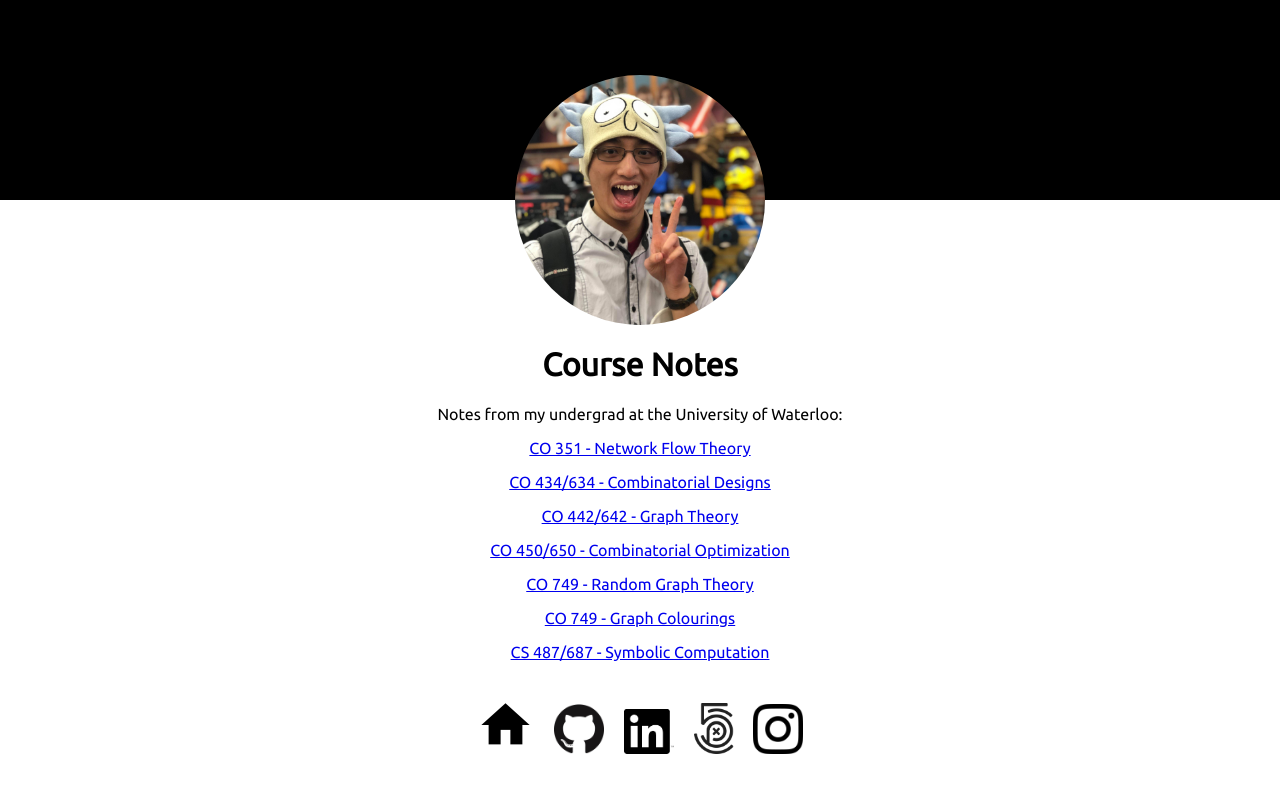
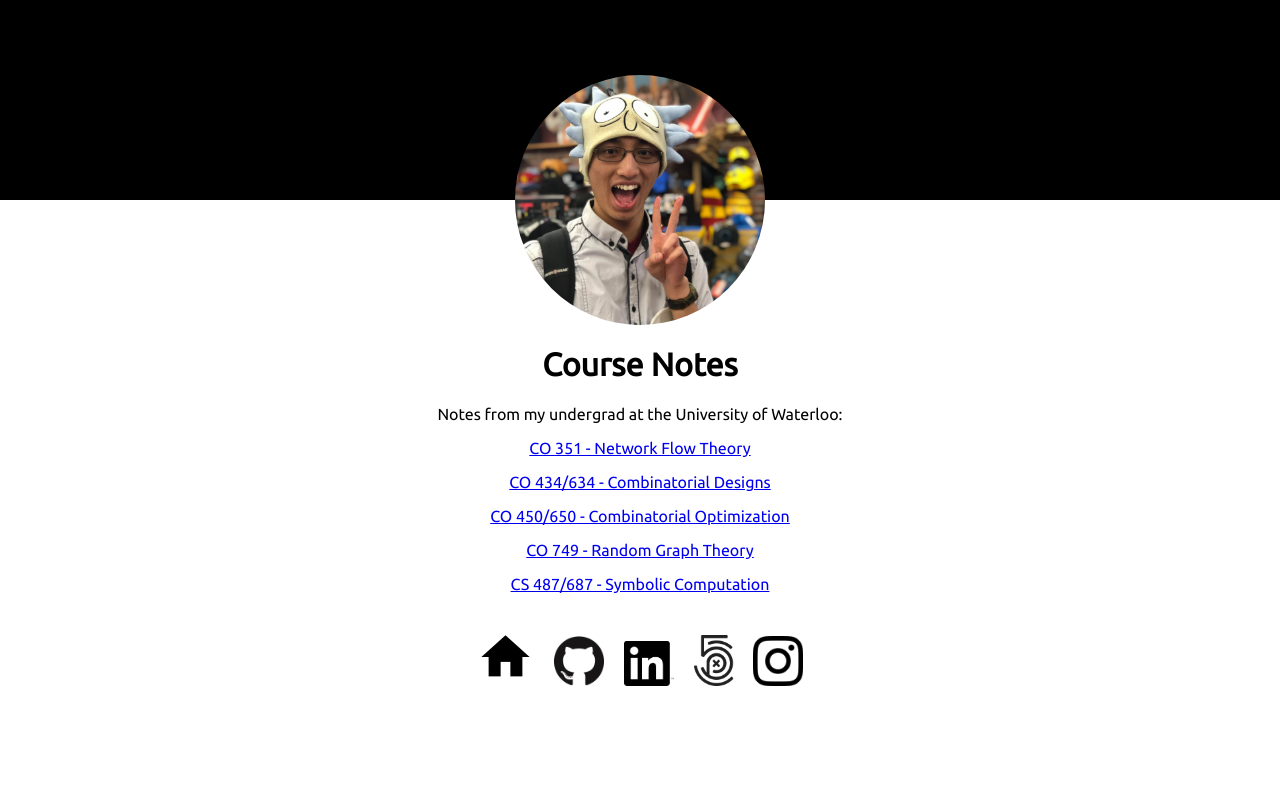
Before and after one commit to nicholaspun/course-notes, a plain HTML site: page index.html in a window 1280 px wide. Drawn offline with Linux system fonts and the light colour scheme.

Commit message:
comment out notes i haven't started on yet

```diff
--- a/index.html
+++ b/index.html
@@ -23,10 +23,10 @@
       <p>Notes from my undergrad at the University of Waterloo:</p>
       <p><a target="_blank" href="co351/co351.pdf">CO 351 - Network Flow Theory</a></p>
       <p><a target="_blank" href="co434/co434.pdf">CO 434/634 - Combinatorial Designs</a></p>
-      <p><a target="_blank" href="co442/main.pdf">CO 442/642 - Graph Theory</a></p>
+      <!-- <p><a target="_blank" href="co442/main.pdf">CO 442/642 - Graph Theory</a></p> -->
       <p><a target="_blank" href="co450/main.pdf">CO 450/650 - Combinatorial Optimization</a></p>
       <p><a target="_blank" href="co749_random/co749.pdf">CO 749 - Random Graph Theory</a></p>
-      <p><a target="_blank" href="co749_colourings/main.pdf">CO 749 - Graph Colourings</a></p>
+      <!-- <p><a target="_blank" href="co749_colourings/main.pdf">CO 749 - Graph Colourings</a></p> -->
 
       <p><a target="_blank" href="cs487/cs487.pdf">CS 487/687 - Symbolic Computation</a></p>
 
```
